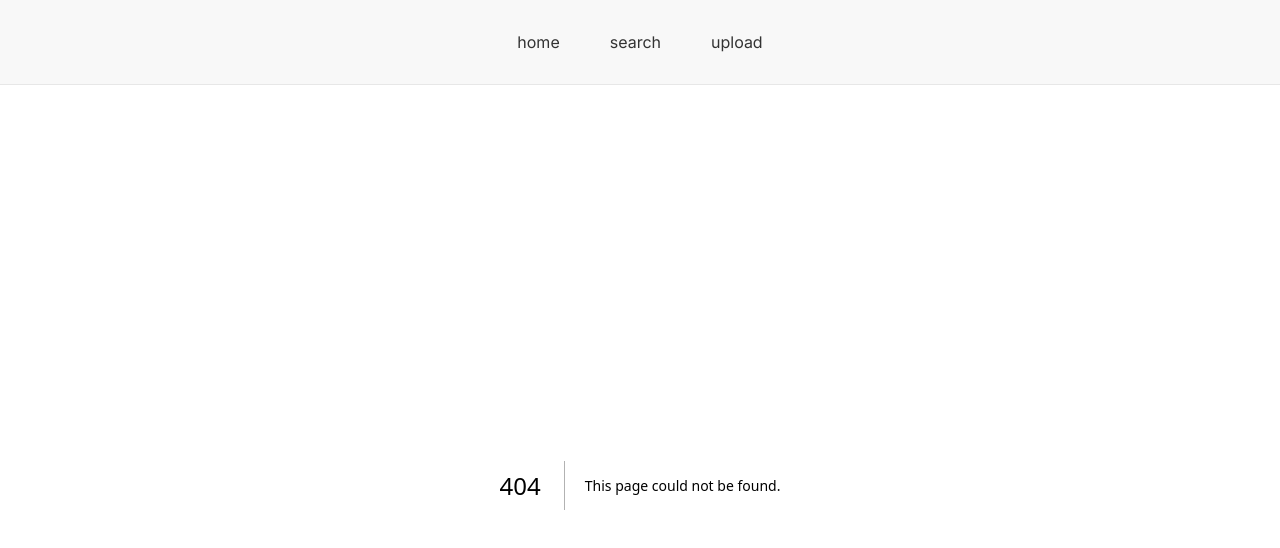
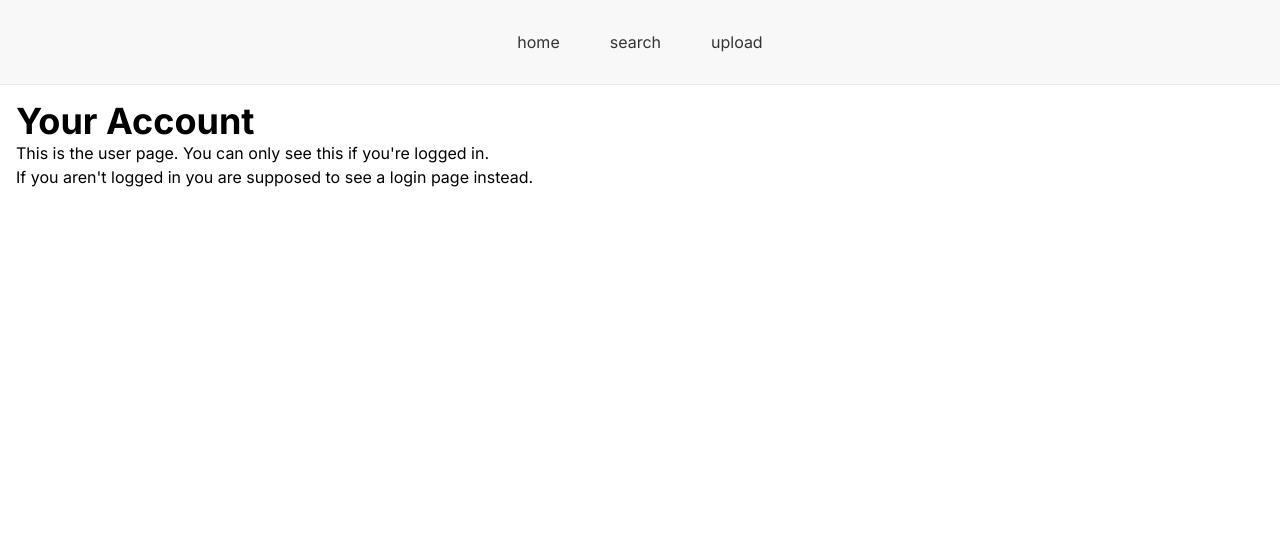
Before and after one commit to Puppercino/trendall, a Next.js app: page /user in a window 1280 px wide. Before the commit this address had no page. Shown: the top 548 px of the page. Built offline with nearby package versions, Linux system fonts and the light colour scheme.

Commit message:
add loading and page app route skeleton

```diff
--- /dev/null
+++ b/src/app/user/loading.jsx
@@ -0,0 +1,5 @@
+export default function Page() {
+    return (
+        <h1 className={"text-4xl font-bold"}>Authenticating...</h1>
+    )
+}
--- /dev/null
+++ b/src/app/user/page.jsx
@@ -0,0 +1,9 @@
+export default function Page() {
+    return (
+        <div className={"m-4"}>
+            <h1 className={"text-4xl font-bold"}>Your Account</h1>
+            <p>This is the user page. You can only see this if you're logged in.</p>
+            <p>If you aren't logged in you are supposed to see a login page instead.</p>
+        </div>
+    )
+}
```
